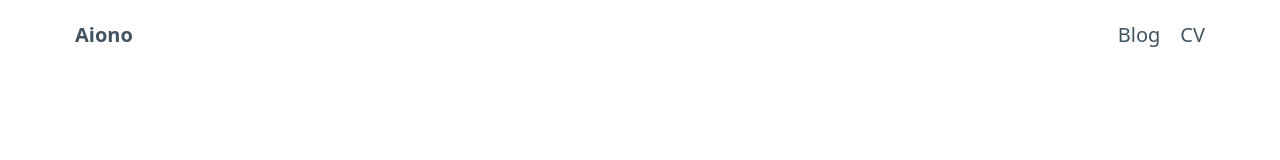
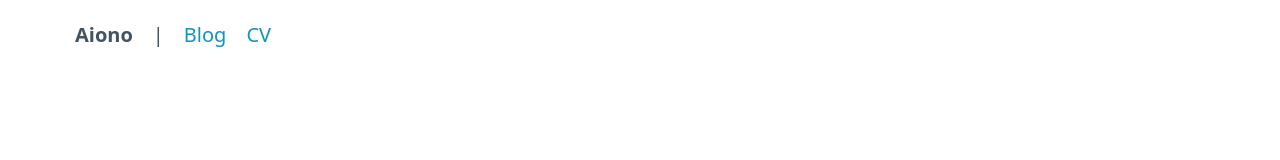
Before and after one commit to onsah/my-static-site-generator, a plain HTML site: page content/templates/template.html in a window 1280 px wide. Drawn offline with nearby package versions, Linux system fonts and the light colour scheme; files that its build step writes are made by us from their sources.

Commit message:
align sections left

```diff
--- a/content/templates/template.html
+++ b/content/templates/template.html
@@ -8,10 +8,9 @@
         <nav class="container">
             <ul>
                 <li><strong>Aiono</strong></li>
-            </ul>
-            <ul>
-                <li>Blog</li>
-                <li>CV</li>
+                <li>|</li>
+                <li><a>Blog</a></li>
+                <li><a>CV</a></li>
             </ul>
         </nav>
         <main class="container">
```
